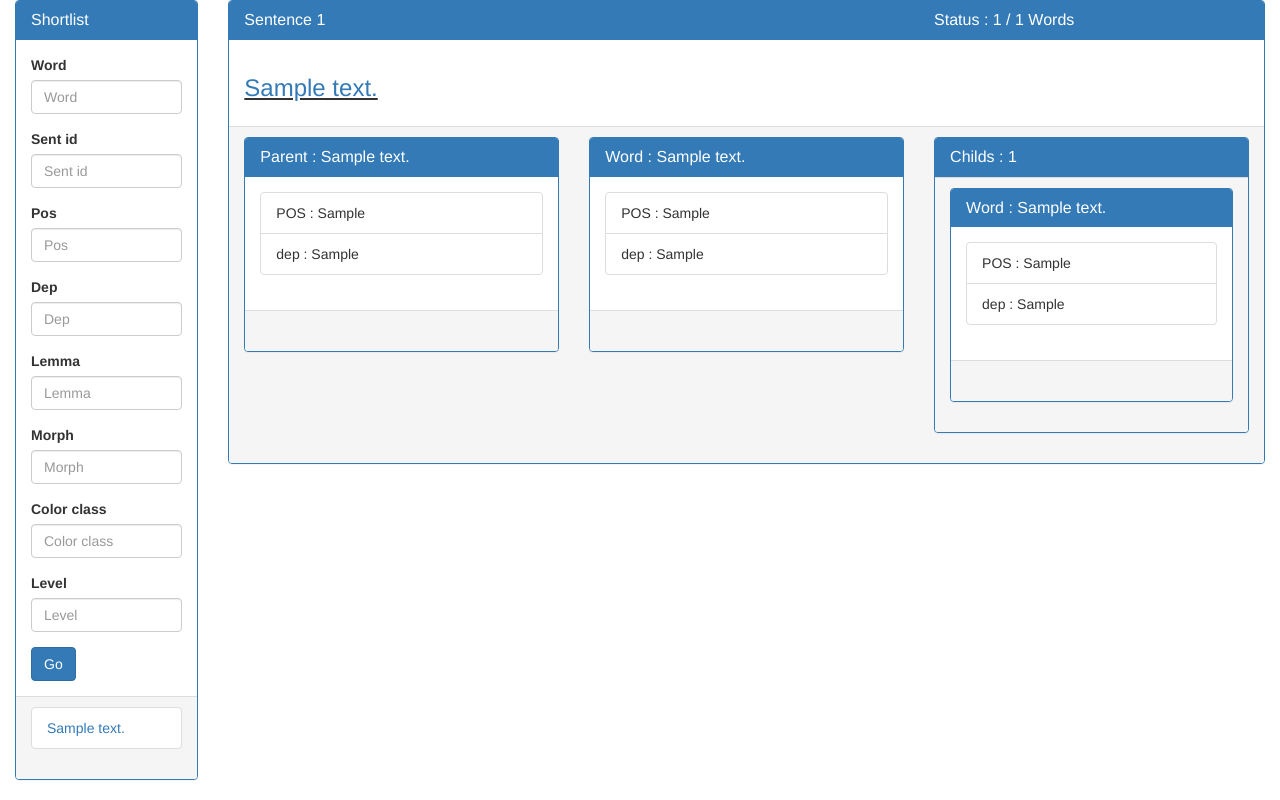
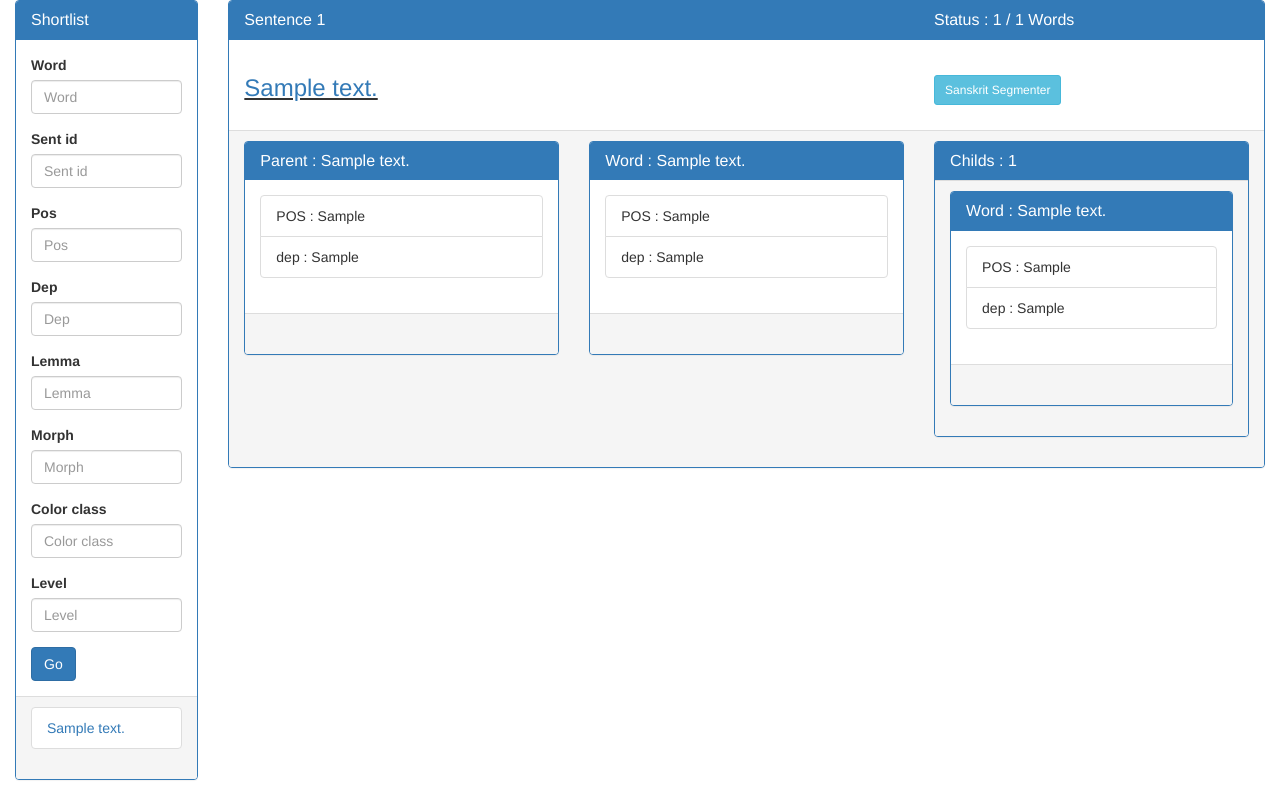
Before and after one commit to bhargav-patel/sanskrit_annotator, a Django app: template annotator/templates/index.html in a window 1280 px wide. Run offline with Django 3.2, Linux system fonts and the light colour scheme; tables that the repository leaves empty hold one stand-in row (values such as "Sample post"); the template is opened without the code that fills it: values that come from a table or form of the project are taken from there, most other values are stand-ins (such as "Sample title", 1, 10 or a date in 2020); some libraries are stand-ins or nearby versions.

Commit message:
Added sanskrit segmenter link. Added isSelected columns and isEliminated columns in admin list of WordOption.

```diff
--- a/annotator/admin.py
+++ b/annotator/admin.py
@@ -13,7 +13,7 @@ class WordAdmin(admin.ModelAdmin):
     list_filter = ['POS','dep']
 
 class WordOptionAdmin(admin.ModelAdmin):
-    list_display = ("id","word","lemma","morph","level","color_class","position","chunk_no","pre_verb","colspan","wordlength","aux_info","sandhi_indexs","sandhi_words")
+    list_display = ("id","word","lemma","morph","level","color_class","isEliminated","isSelected","position","chunk_no","pre_verb","colspan","wordlength","aux_info","sandhi_indexs","sandhi_words")
     search_fields = ['word__text',"color_class","lemma","pre_verb","morph","aux_info","sandhi_words"]
     list_filter = ["color_class","morph","level"]
 
--- a/annotator/templates/index.html
+++ b/annotator/templates/index.html
@@ -50,6 +50,8 @@
 						</div>
 					</div>
 					<div class="panel-body">
+						<div class="row">
+							<div class="col-md-8">
 								<h3>
 									{% for w in word_current.sent.word_set.all %}
 											{% if w.id is word_current.id %}
@@ -59,6 +61,19 @@
 											{% endif %}
 									{% endfor %}
 								</h3>
+							</div>
+							<div class="col-md-4">
+								<h3>
+									<a class="btn btn-info btn-sm" target="_blank" href="http://sanskrit.inria.fr/cgi-bin/SKT/sktgraph?lex=SH&st=t&us=f&cp=t&text=
+
+									{% for w in word_current.sent.word_set.all %}
+										{{w.text}}+
+									{% endfor %}
+
+									&t=WX&topic=&mode=g&corpmode=&corpdir=&sentno=">Sanskrit Segmenter</a>
+								</h3>
+							</div>
+						</div>
 					</div>
 					<div class="panel-footer">
 						<div class="row">
@@ -189,7 +204,9 @@
 										{% for c in word_childs %}
 											<div class="panel panel-primary">
 												<div class="panel-heading">
-													<h3 class="panel-title">Word : {{c.text}}</h3>
+													<h3 class="panel-title">Word :
+														<a href="{% url 'change_word' c.id %}">{{c.text}}</a>
+													</h3>
 												</div>
 												<div class="panel-body">
 													<ul class="list-group">
```
Also changed, not shown: 1 other file. Lines whose indentation alone changed are shown as unchanged.
